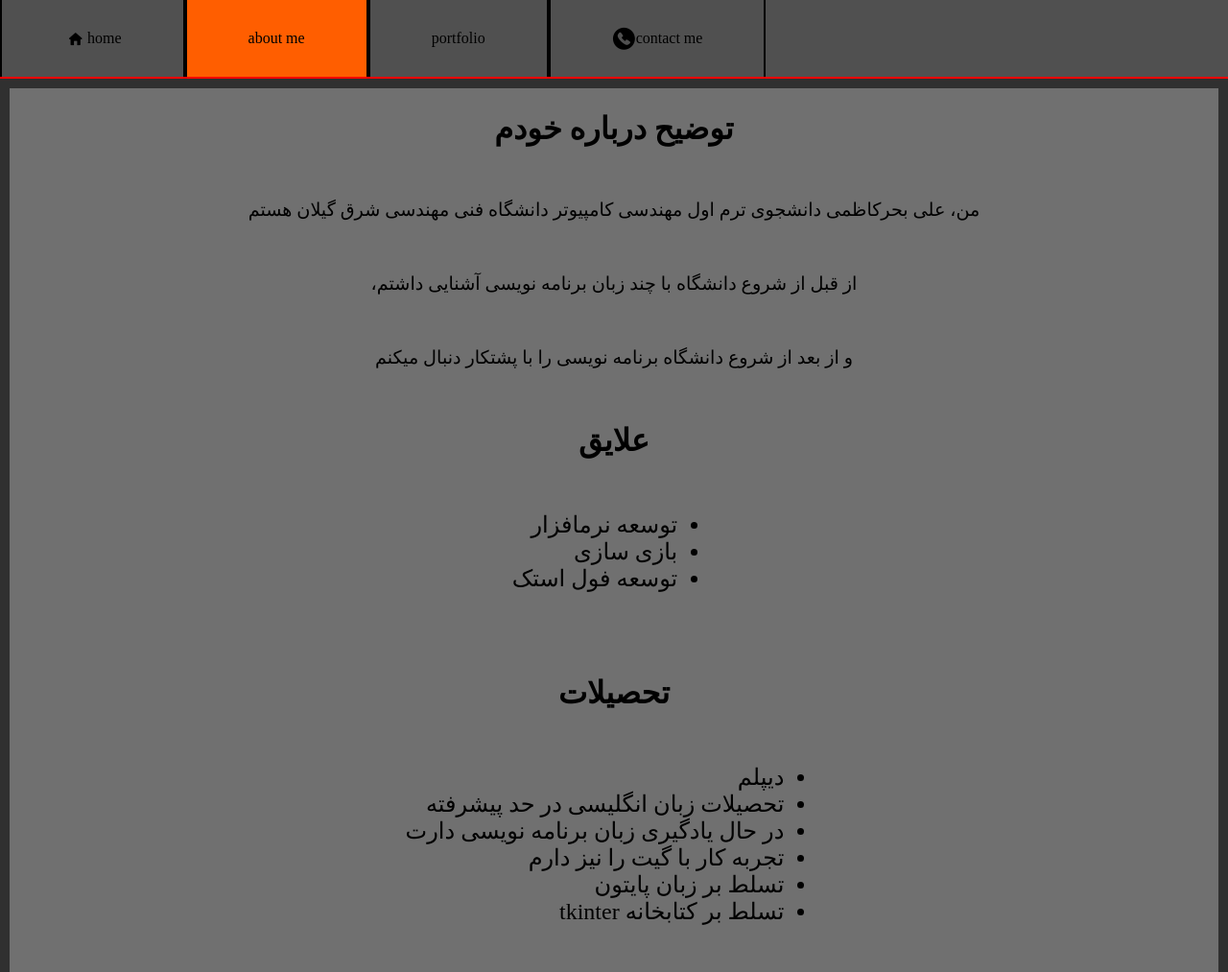
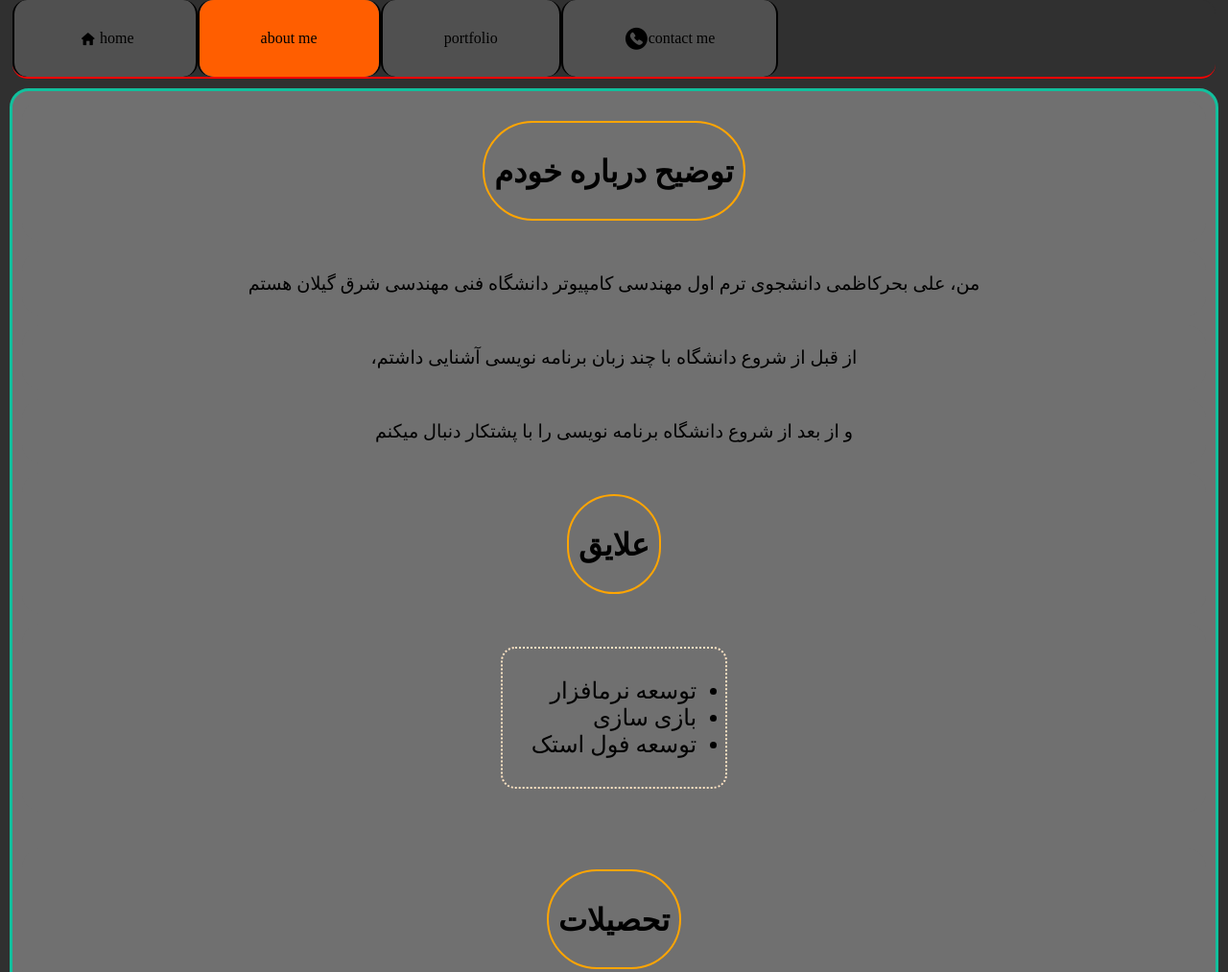
Before and after one commit to darksider-05/aboutpage, a plain HTML site: page index.html in a window 1280 px wide. Shown: the top 1013 px of the page at 96% size. Drawn offline with Linux system fonts and the light colour scheme.

Commit message:
Add files via upload

```diff
--- a/index.html
+++ b/index.html
@@ -9,15 +9,15 @@
 <body>
     <nav>
         <ul>
-            <li><a href="https://darksider-05.github.io/homepage/"><img src="res\home.png" width="25px" height="25px">home</a></li>
-            <li><a href="https://darksider-05.github.io/aboutpage/" id="selected_nav">about me</a></li>
-            <li><a href="https://darksider-05.github.io/portfolio/"  >portfolio</a></li>
-            <li><a href="https://darksider-05.github.io/contactpage/"><img src="res\phone.png" width="25px" height="25px" style="background-color: transparent;">contact me</a></li>
+            <li><a href="index.html"><img src="res\home.png" width="25px" height="25px">home</a></li>
+            <li><a href="aboutme.html" id="selected_nav">about me</a></li>
+            <li><a href="portfolio.html">portfolio</a></li>
+            <li><a href="contact.html"><img src="res\phone.png" width="25px" height="25px" style="background-color: transparent;">contact me</a></li>
         </ul>
     </nav>
-    <div>
+    <div class="main">
         <div class="centerized">
-            <h1 class="para">
+            <h1 class="para title">
                 توضیح درباره خودم
             </h1>
         </div>
@@ -38,7 +38,7 @@
             </p>
         </div>
         <div class="centerized">
-            <h1 class="para" dir="rtl">
+            <h1 class="para title" dir="rtl">
                 علایق
             </h1>
         </div>
@@ -51,7 +51,7 @@
         </div>
         <br>
         <div class="centerized">
-            <h1 class="para" dir="rtl">
+            <h1 class="para title" dir="rtl">
                 تحصیلات
             </h1>
         </div>
@@ -67,7 +67,7 @@
             </ul>
         </div>
         <div class="centerized">
-            <h1 class="para" dir="rtl">
+            <h1 class="para title" dir="rtl">
                 اهداف آینده
             </h1>
         </div>
--- a/styles.css
+++ b/styles.css
@@ -1,4 +1,4 @@
-body {
+    body {
     background-color: #303030;
     margin: 0;
     padding: 0;
@@ -6,8 +6,8 @@ body {
 
 
 nav {
-    width: 100vw;
-    background-color: #505050;
+    width: 98vw;
+    background-color: #303030;
     height: 5vh;
     display: flex;
     justify-content: flex-start;
@@ -16,41 +16,36 @@ nav {
     position:sticky;
     top: 0px;
     border-bottom: 3px solid green;
+    border-radius: 15px;
+    left: 1%;
 
 
 }
 
 @media (min-width: 1024px) {
     nav {
-    background-color: #505050;
-    height: 10vh;
-    display: flex;
-    justify-content: flex-start;
-    margin: 0;
-    padding: 0;
-    position:sticky;
-    top: 0px;
-    border-bottom: 2px solid red;
-
-
+        height: 10vh;
+        border-bottom: 2px solid red;
 }}
 
 nav ul {
     display: flex;
     list-style: none;
     margin: 0;
-    padding: 0;
+    padding: 0 0 0 0;
     align-items: center;
 
 }
 
 nav li {
+    background-color: #505050;
     height: 100%;
     display: flex;
-    justify-content: center;
+    justify-content: flex;
     align-items: center;
     border-right: 2px solid black;
     border-left: 2px solid black;
+    border-radius: 15px;
 
 }
 
@@ -62,24 +57,17 @@ nav a {
     color: black;
     height: 100%;
     text-decoration: none;
-    display: block;
-    padding: 1 2vw 1px 2vw;
+    padding: 1px 2vw 1px 2vw;
     display: flex;
     justify-content: center;
     align-items: center;
+    border-radius: 15px;
 }
 
 
 @media (min-width:485px){
     nav a {
-        color: black;
-        height: 100%;
-        text-decoration: none;
-        padding: 0 5vw 0px 5vw;
-        display: block;
-        display: flex;
-        justify-content: center;
-        align-items: center;
+        padding: 0px 5vw 0px 5vw;
     }
 
 }
@@ -109,6 +97,7 @@ div{
     justify-content: center;
     margin: 10px;
     background-color: #707070;
+    border-radius: 20px
 }
 
 div h1 {
@@ -153,6 +142,81 @@ p{
 }
 
 .holder_type_1{
-    display: flex;
-    justify-content: center;
+    display: inline;
+
 }
+
+@media (min-width: 1250px){
+    .holder_type_1{
+        display: flex;
+        justify-content: center;
+    }
+}
+
+.spec_img{
+    width: 250px;
+    height: 175px;
+}
+.spec_img2{
+    width: 275px;
+    height: 175px;
+}
+
+@media (min-width:500px){
+    .spec_img{
+        width: 300px;
+        height: 200px;
+    }
+    .spec_img2{
+        width: 400px;
+        height: 200px;
+    }
+}
+
+@media (min-width:800px){
+    .spec_img{
+        width: 500px;
+        height: 350px;
+    }
+    .spec_img2{
+        width: 650px;
+        height: 350px;
+    }
+}
+@media (min-width:1250px){
+    .spec_img{
+        width: 300px;
+        height: 200px;
+    }
+    .spec_img2{
+        width: 400px;
+        height: 200px;
+    }
+}
+
+.con{
+    text-align: center;
+}
+.title{
+    display: inline;
+    border: 2px solid greenyellow;
+    padding: 10px;
+    border-radius: 9999px;
+}
+
+@media (min-width:600px){
+.title{
+    border: 2px solid orange;
+    padding: 30px 10px 30px 10px;
+}}
+
+
+div ul{
+    border: 2px dotted bisque;
+    padding: 30px;
+    border-radius: 15px;
+}
+
+.main {
+    border: #11c09d solid 3px;
+}
```
